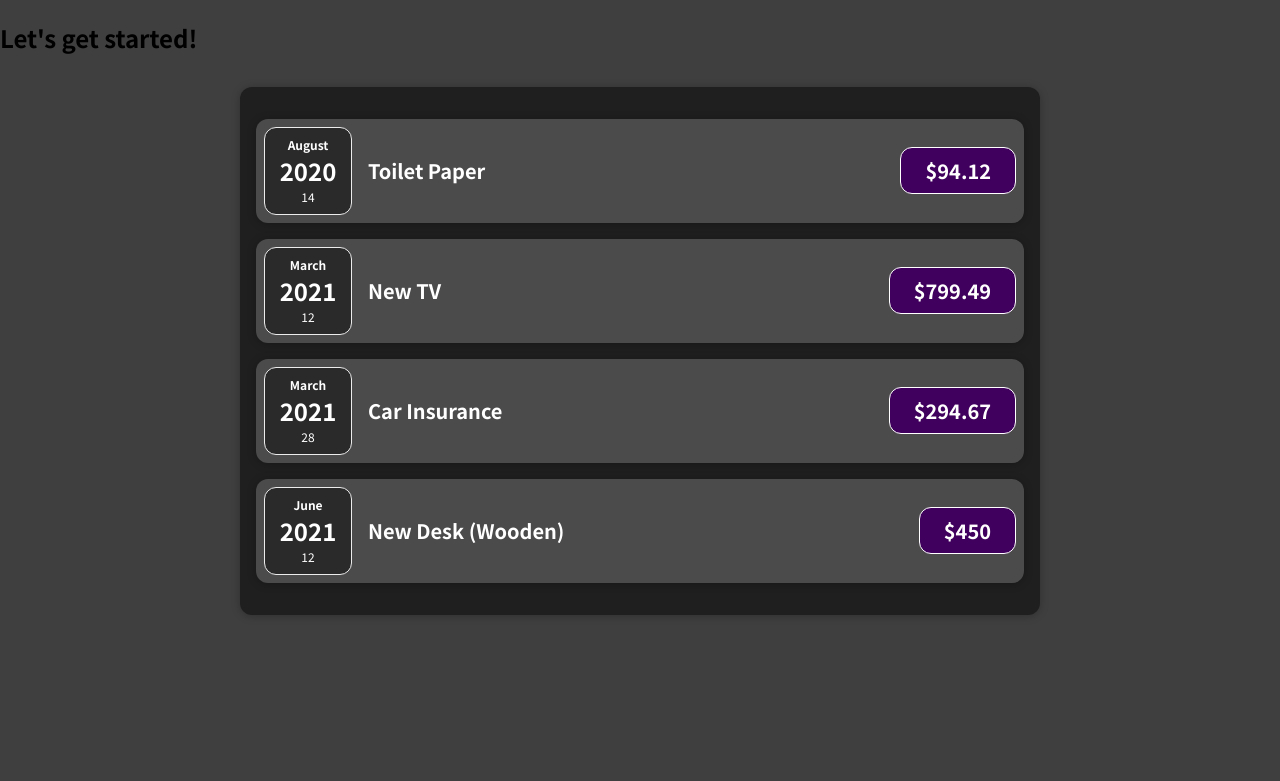
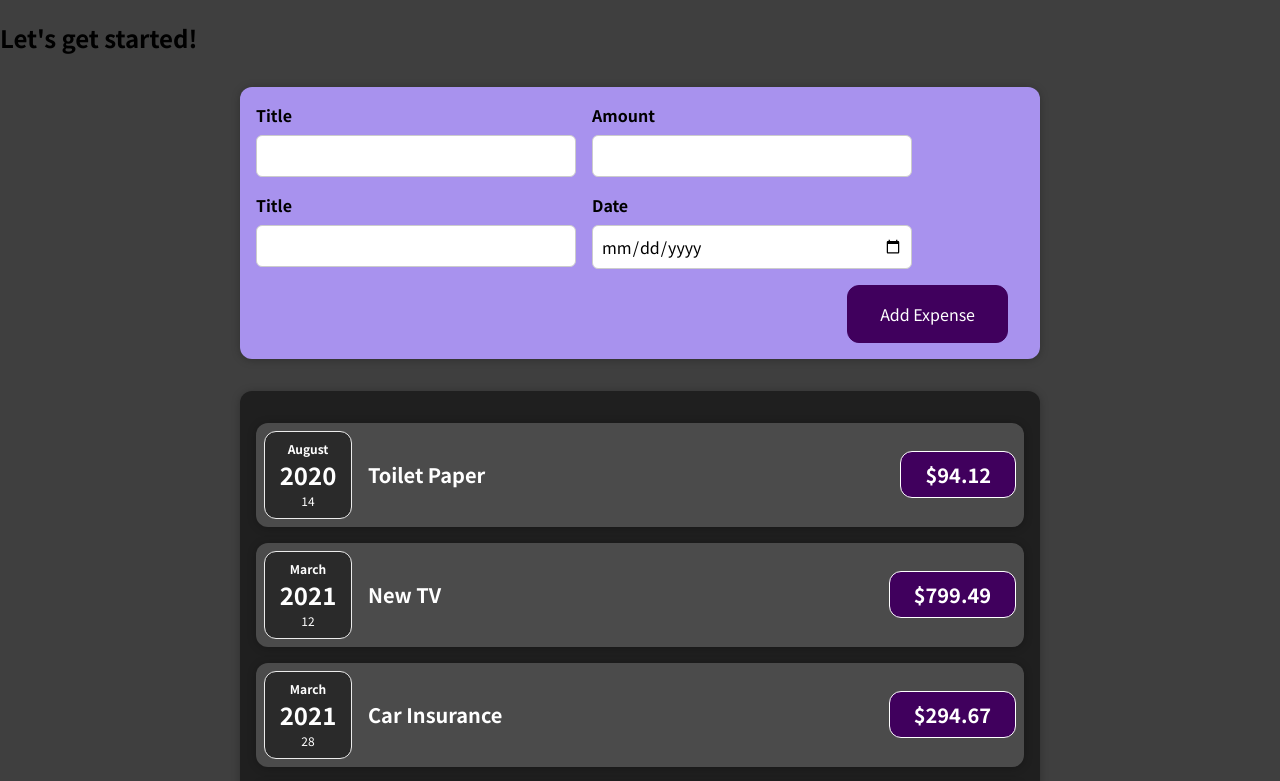
Before and after one commit to xZ3NER/React-basics, a React (Create React App) app: page / in a window 1280 px wide. Shown: the top 781 px of the page. Built offline with nearby package versions, Linux system fonts and the light colour scheme.

Commit message:
Added new expense form

```diff
--- a/src/App.js
+++ b/src/App.js
@@ -1,5 +1,6 @@
 import React from "react";
 
+import NewExpense from "./components/NewExpense/NewExpense";
 import Expenses from "./components/Expenses/Expenses";
 
 const App = () => {
@@ -33,9 +34,10 @@
   return (
     <div>
       <h2>Let's get started!</h2>
+      <NewExpense />
       <Expenses items={expenses} />
     </div>
   );
-}
+};
 
 export default App;
--- a/src/components/Expenses/Expenses.js
+++ b/src/components/Expenses/Expenses.js
@@ -8,7 +8,7 @@
 
   return (
     /* Using a custom component, className will pass act as a normal prop */
-    <Card className="expenses">
+    <Card className='expenses'>
       {/* Everything inside between the open and close tag of a custom component,
           can be get as a prop in the component js file, using 'props.children'*/}
       <ExpenseItem
@@ -33,6 +33,6 @@
       />
     </Card>
   );
-}
+};
 
 export default Expenses;
--- /dev/null
+++ b/src/components/NewExpense/ExpenseForm.css
@@ -0,0 +1,26 @@
+.new-expense__controls {
+  display: flex;
+  flex-wrap: wrap;
+  gap: 1rem;
+  margin-bottom: 1rem;
+  text-align: left;
+}
+
+.new-expense__control label {
+  font-weight: bold;
+  margin-bottom: 0.5rem;
+  display: block;
+}
+
+.new-expense__control input {
+  font: inherit;
+  padding: 0.5rem;
+  border-radius: 6px;
+  border: 1px solid #ccc;
+  width: 20rem;
+  max-width: 100%;
+}
+
+.new-expense__actions {
+  text-align: right;
+}
--- /dev/null
+++ b/src/components/NewExpense/ExpenseForm.js
@@ -0,0 +1,33 @@
+import React from "react";
+
+import "./ExpenseForm.css";
+
+const ExpenseForm = () => {
+  return (
+    <form>
+      <div className='new-expense__controls'>
+        <div className='new-expense__control'>
+          <label>Title</label>
+          <input type='text' />
+        </div>
+        <div className='new-expense__control'>
+          <label>Amount</label>
+          <input type='text' />
+        </div>
+        <div className='new-expense__control'>
+          <label>Title</label>
+          <input type='number' min='0.01' step='0.01' />
+        </div>
+        <div className='new-expense__control'>
+          <label>Date</label>
+          <input type='date' min='2019-01-01' max='2022-12-31' />
+        </div>
+      </div>
+      <div className='new-expense__actions'>
+        <button type='submit'>Add Expense</button>
+      </div>
+    </form>
+  );
+};
+
+export default ExpenseForm;
--- /dev/null
+++ b/src/components/NewExpense/NewExpense.css
@@ -0,0 +1,38 @@
+.new-expense {
+  background-color: #a892ee;
+  padding: 1rem;
+  margin: 2rem auto;
+  width: 50rem;
+  max-width: 95%;
+  border-radius: 12px;
+  text-align: center;
+  box-shadow: 0 1px 8px rgba(0, 0, 0, 0.25);
+}
+
+.new-expense button {
+  font: inherit;
+  cursor: pointer;
+  padding: 1rem 2rem;
+  border: 1px solid #40005d;
+  background-color: #40005d;
+  color: white;
+  border-radius: 12px;
+  margin-right: 1rem;
+}
+
+.new-expense button:hover,
+.new-expense button:active {
+  background-color: #510674;
+  border-color: #510674;
+}
+
+.new-expense button.alternative {
+  color: #220131;
+  border-color: transparent;
+  background-color: transparent;
+}
+
+.new-expense button.alternative:hover,
+.new-expense button.alternative:active {
+  background-color: #ddb3f8;
+}
--- /dev/null
+++ b/src/components/NewExpense/NewExpense.js
@@ -0,0 +1,14 @@
+import React from "react";
+
+import ExpenseForm from "./ExpenseForm";
+import "./NewExpense.css";
+
+const NewExpense = () => {
+  return (
+    <div className='new-expense'>
+      <ExpenseForm />
+    </div>
+  );
+};
+
+export default NewExpense;
--- a/src/components/UI/Card.js
+++ b/src/components/UI/Card.js
@@ -6,6 +6,6 @@
   const classes = "card " + props.className;
 
   return <div className={classes}>{props.children}</div>;
-}
+};
 
 export default Card;
```
Also changed, not shown: src/components/Expenses/ExpenseDate.js (+5 -5 lines), src/components/Expenses/ExpenseItem.js (+4 -4 lines).
